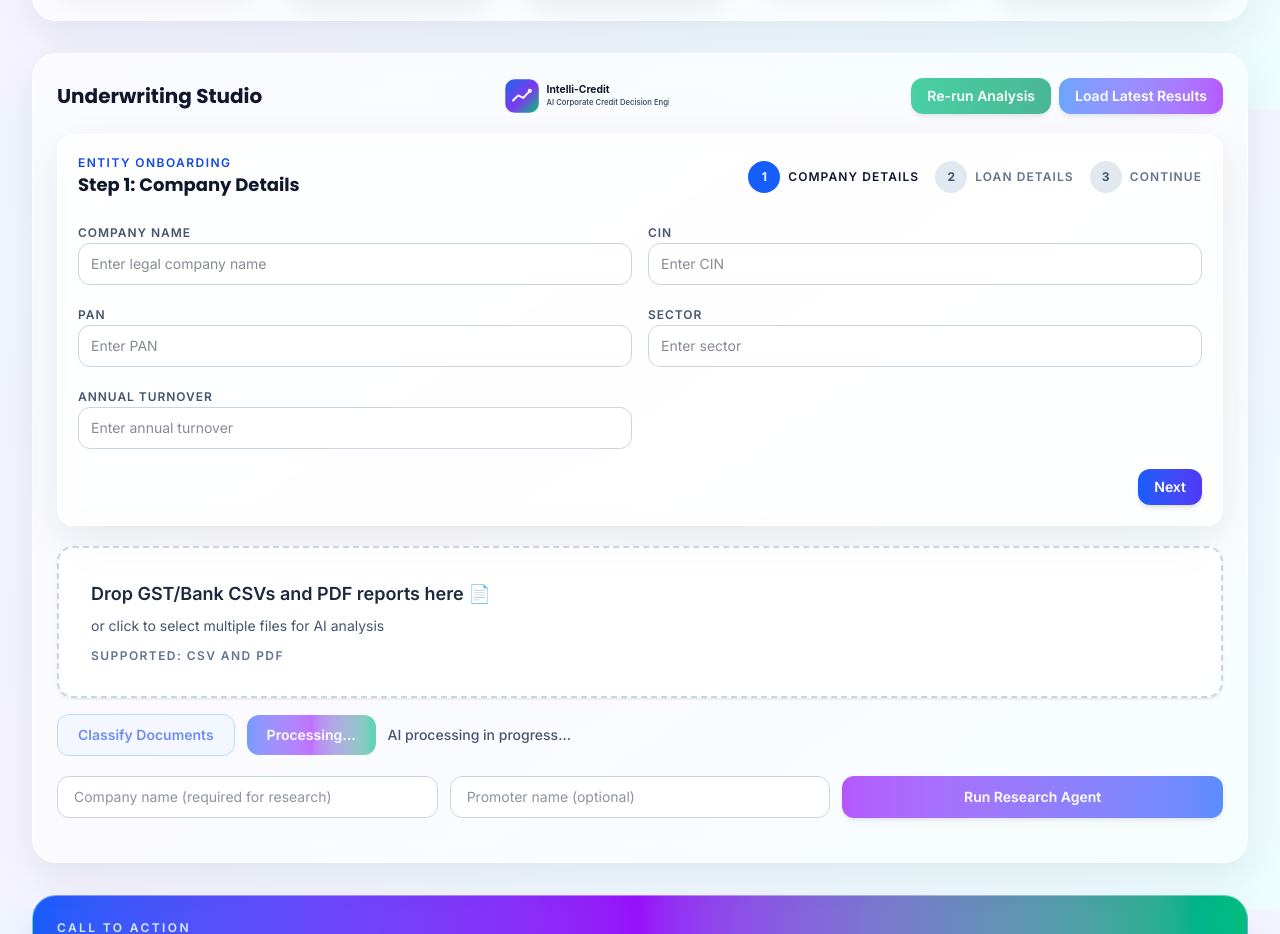
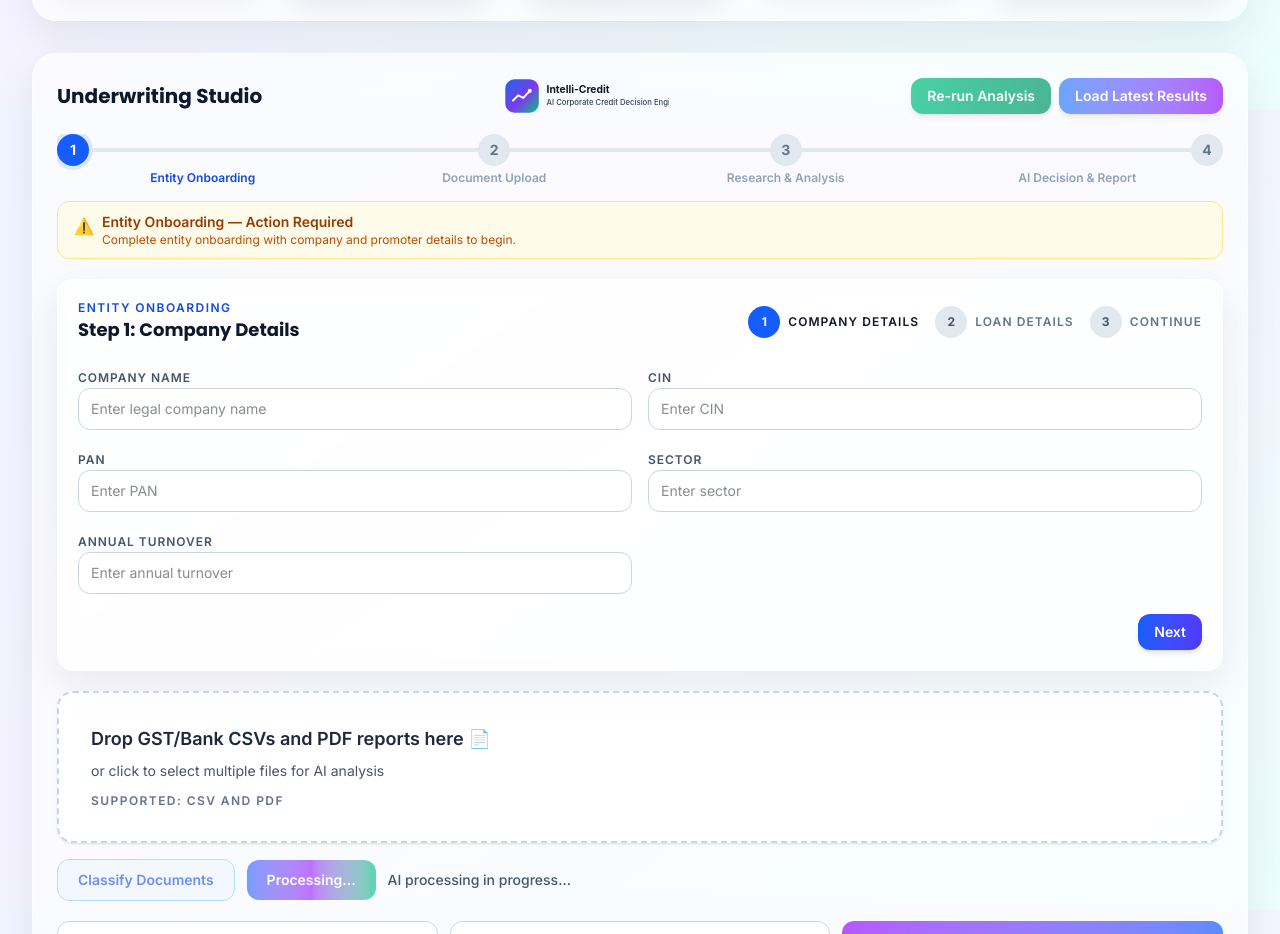
Before and after one commit to Vaish123-M/intelli-credit, a React (Vite) app in the folder frontend/: page / in a window 1280 px wide. Shown: the part 1491-2425 px from the top of the page. Built offline with nearby package versions, Linux system fonts and the light colour scheme.

Commit message:
Add stage progress tracker with blockers (UX) and evidence-rich PDF report (triangulation + explainability)

```diff
--- a/frontend/src/pages/Home.jsx
+++ b/frontend/src/pages/Home.jsx
@@ -80,6 +80,73 @@ function AnimatedStat({ value, label }) {
   )
 }
 
+function StageProgressBar({ stages }) {
+  return (
+    <div className="mb-1">
+      <div className="flex items-start overflow-x-auto pb-1">
+        {stages.map((stage, index) => (
+          <div key={stage.label} className="flex flex-1 flex-col items-center min-w-24">
+            <div className="flex w-full items-center">
+              {index > 0 && (
+                <div
+                  className={`h-1 flex-1 transition-colors ${
+                    stages[index - 1].done ? 'bg-emerald-400' : 'bg-slate-200'
+                  }`}
+                />
+              )}
+              <div
+                className={[
+                  'mx-auto flex h-8 w-8 shrink-0 items-center justify-center rounded-full text-sm font-bold transition-all',
+                  stage.done
+                    ? 'bg-emerald-500 text-white'
+                    : stage.active
+                    ? 'bg-blue-600 text-white ring-4 ring-blue-100'
+                    : 'bg-slate-200 text-slate-500',
+                ].join(' ')}
+              >
+                {stage.done ? '✓' : index + 1}
+              </div>
+              {index < stages.length - 1 && (
+                <div
+                  className={`h-1 flex-1 transition-colors ${
+                    stage.done ? 'bg-emerald-400' : 'bg-slate-200'
+                  }`}
+                />
+              )}
+            </div>
+            <p
+              className={`mt-1 px-1 text-center text-xs font-semibold leading-tight ${
+                stage.done ? 'text-emerald-700' : stage.active ? 'text-blue-700' : 'text-slate-400'
+              }`}
+            >
+              {stage.label}
+            </p>
+          </div>
+        ))}
+      </div>
+
+      {stages.some((s) => s.blocker) && (
+        <div className="mt-3 space-y-2">
+          {stages
+            .filter((s) => s.blocker)
+            .map((stage) => (
+              <div
+                key={`${stage.label}-blocker`}
+                className="flex items-start gap-2 rounded-xl border border-amber-200 bg-amber-50 px-4 py-2.5"
+              >
+                <span className="mt-0.5 text-base" aria-hidden="true">⚠️</span>
+                <div>
+                  <p className="text-sm font-semibold text-amber-800">{stage.label} — Action Required</p>
+                  <p className="text-xs text-amber-700">{stage.blocker}</p>
+                </div>
+              </div>
+            ))}
+        </div>
+      )}
+    </div>
+  )
+}
+
 export default function Home() {
   const [selectedFiles, setSelectedFiles] = useState([])
   const [uploadedFiles, setUploadedFiles] = useState([])
@@ -102,6 +169,22 @@ export default function Home() {
   const [isGeneratingFinalReport, setIsGeneratingFinalReport] = useState(false)
   const [error, setError] = useState('')
   const [success, setSuccess] = useState('')
+
+  const approvedDocTypes = useMemo(
+    () =>
+      new Set(
+        classifications
+          .filter((item) => item.approved)
+          .map((item) => item.detected_type || item.predicted_type)
+          .filter(Boolean)
+      ),
+    [classifications]
+  )
+
+  const missingRequiredTypes = useMemo(
+    () => REQUIRED_DOC_TYPES.filter((t) => !approvedDocTypes.has(t)),
+    [approvedDocTypes]
+  )
 
   const statusLabel = useMemo(() => {
     if (isClassifying) return 'Classifying uploaded documents by type...'
@@ -453,6 +536,48 @@ export default function Home() {
     }
   }
 
+  const stage1Done = !!entityId
+  const stage2Done = !!analysis
+  const stage3Done = !!research
+  const stage4Done = !!decision
+
+  const stages = [
+    {
+      label: 'Entity Onboarding',
+      done: stage1Done,
+      active: !stage1Done,
+      blocker: !stage1Done
+        ? 'Complete entity onboarding with company and promoter details to begin.'
+        : null,
+    },
+    {
+      label: 'Document Upload',
+      done: stage2Done,
+      active: stage1Done && !stage2Done,
+      blocker:
+        stage1Done && !stage2Done && missingRequiredTypes.length > 0
+          ? `Missing required docs: ${missingRequiredTypes.slice(0, 2).join(', ')}${
+              missingRequiredTypes.length > 2 ? ` +${missingRequiredTypes.length - 2} more` : ''
+            }. All 5 types must be uploaded.`
+          : null,
+    },
+    {
+      label: 'Research & Analysis',
+      done: stage3Done,
+      active: stage2Done && !stage3Done,
+      blocker:
+        stage2Done && !stage3Done && !companyName.trim()
+          ? 'Enter the company name above to run the external intelligence research agent.'
+          : null,
+    },
+    {
+      label: 'AI Decision & Report',
+      done: stage4Done,
+      active: stage3Done && !stage4Done,
+      blocker: null,
+    },
+  ]
+
   return (
     <main className="min-h-screen px-4 py-8 sm:px-6 lg:px-8">
       <div className="mx-auto max-w-7xl space-y-8">
@@ -573,6 +698,10 @@ export default function Home() {
                 Load Latest Results
               </button>
             </div>
+          </div>
+
+          <div className="mt-5">
+            <StageProgressBar stages={stages} />
           </div>
 
           <div className="mt-5">
```
Also changed, not shown: 1 other file (tests, documents, lock files or other folders).
